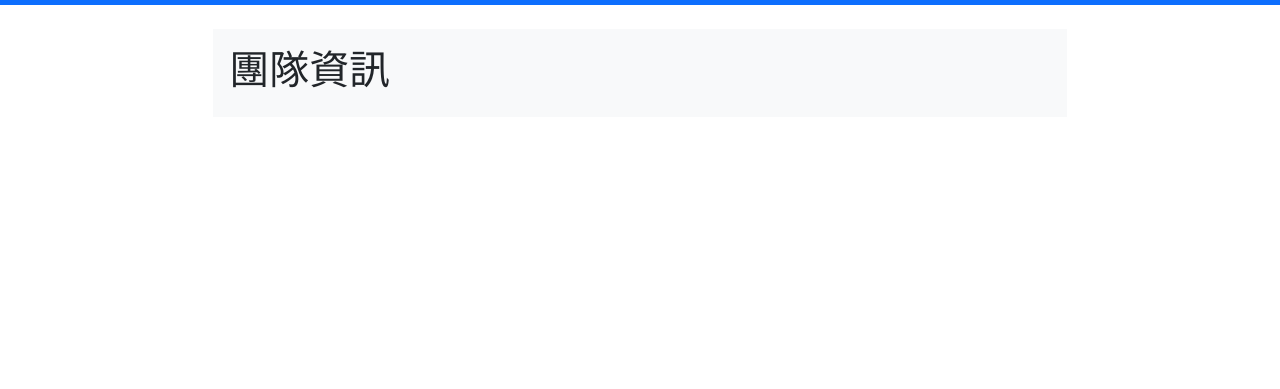
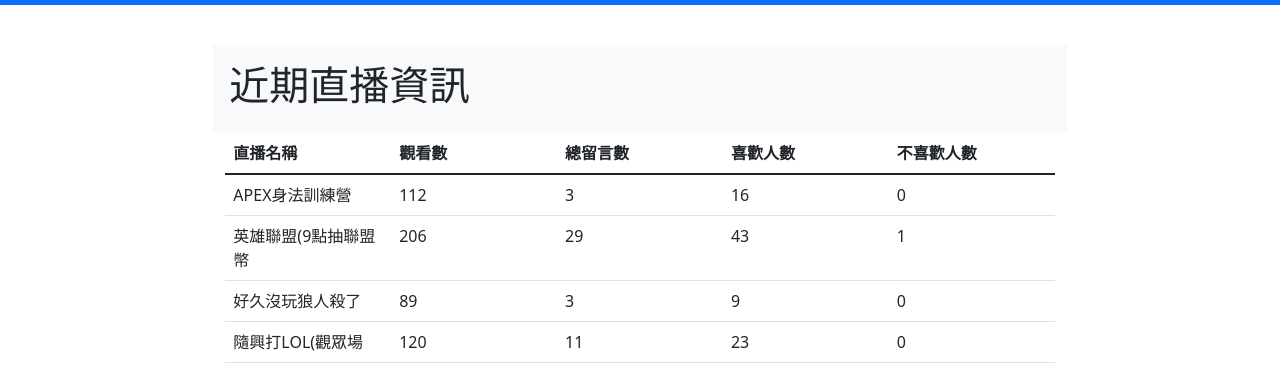
Before and after one commit to JerryTian26153/OBS_websocket_client, a website: page html/index.html in a window 1280 px wide. Both pictures are taken after a click on the item "直播數據". Shown: the part 67-456 px from the top of the page. Drawn offline with nearby package versions, Linux system fonts and the light colour scheme; files that its build step writes are made by us from their sources.

Commit message:
新增直播資訊頁面

```diff
--- a/html/index.html
+++ b/html/index.html
@@ -101,12 +101,54 @@
     </div>
 
 </div>
-<div class="container-fluid page3" style="display: none">
+<div class="mt-3 container-fluid page3" style="display: none">
     <div class="row justify-content-center">
         <div class="col-8 mt-4 p-3 bg-light text-dark">
-            <h1>團隊資訊</h1>
+            <h1>近期直播資訊</h1>
         </div>
-
+        <div class="col-8">
+            <table class="table">
+                <thead>
+                <tr>
+                    <th class="col-2 justify-content-center">直播名稱</th>
+                    <th class="col-2 justify-content-center">觀看數</th>
+                    <th class="col-2 justify-content-center">總留言數</th>
+                    <th class="col-2 justify-content-center">喜歡人數</th>
+                    <th class="col-2 justify-content-center">不喜歡人數</th>
+                </tr>
+                </thead>
+                <tbody>
+                <tr>
+                    <td class="col-2 justify-content-center">APEX身法訓練營</td>
+                    <td class="col-2 justify-content-center">112</td>
+                    <td class="col-2 justify-content-center">3</td>
+                    <td class="col-2 justify-content-center">16</td>
+                    <td class="col-2 justify-content-center">0</td>
+                </tr>
+                <tr>
+                    <td class="col-2 justify-content-center">英雄聯盟(9點抽聯盟幣</td>
+                    <td class="col-2 justify-content-center">206</td>
+                    <td class="col-2 justify-content-center">29</td>
+                    <td class="col-2 justify-content-center">43</td>
+                    <td class="col-2 justify-content-center">1</td>
+                </tr>
+                <tr>
+                    <td class="col-2 justify-content-center">好久沒玩狼人殺了</td>
+                    <td class="col-2 justify-content-center">89</td>
+                    <td class="col-2 justify-content-center">3</td>
+                    <td class="col-2 justify-content-center">9</td>
+                    <td class="col-2 justify-content-center">0</td>
+                </tr>
+                <tr>
+                    <td class="col-2 justify-content-center">隨興打LOL(觀眾場</td>
+                    <td class="col-2 justify-content-center">120</td>
+                    <td class="col-2 justify-content-center">11</td>
+                    <td class="col-2 justify-content-center">23</td>
+                    <td class="col-2 justify-content-center">0</td>
+                </tr>
+                </tbody>
+            </table>
+        </div>
     </div>
 
 </div>
```
Also changed, not shown: html/votePage.html (+0 -1 lines).
